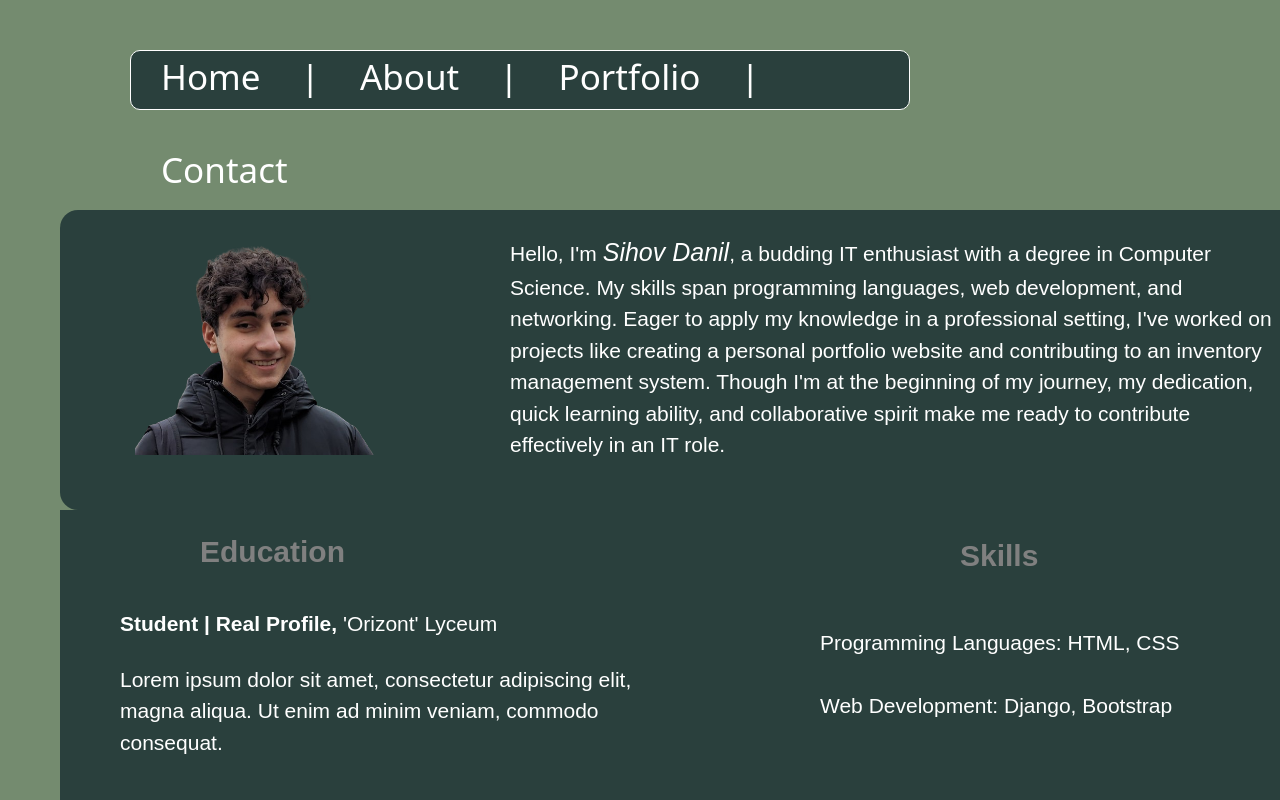
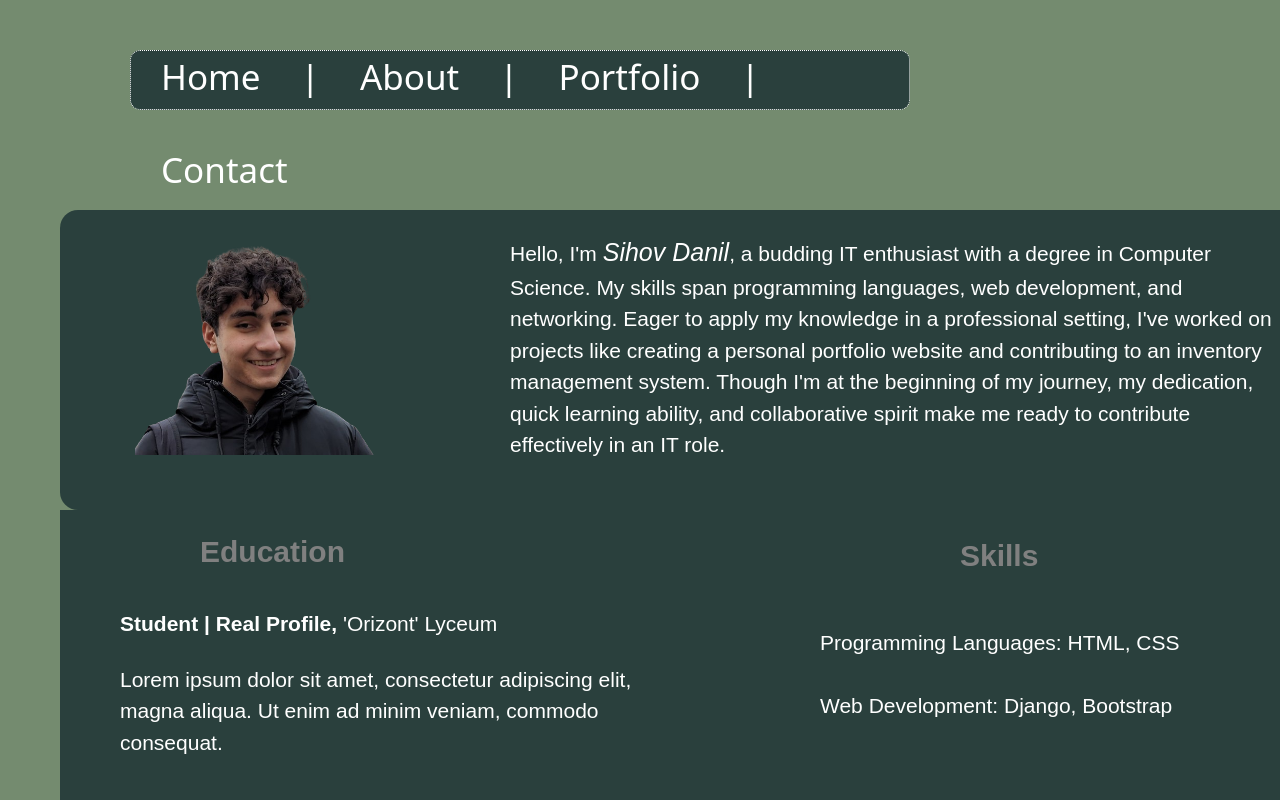
Before and after one commit to Dasnil08009/Pr, a plain HTML site: page index.html in a window 1280 px wide. Shown: the top 800 px of the page. Drawn offline with nearby package versions, Linux system fonts and the light colour scheme.

Commit message:
Update styles.css

```diff
--- a/styles.css
+++ b/styles.css
@@ -11,7 +11,7 @@ body{
     top:50px;
     left:130px;
     color:white;
-    border:solid 1.5px white;
+    border:dotted 1.5px white;
 }
 .nav-bar li{
     font-size:35px;
```
